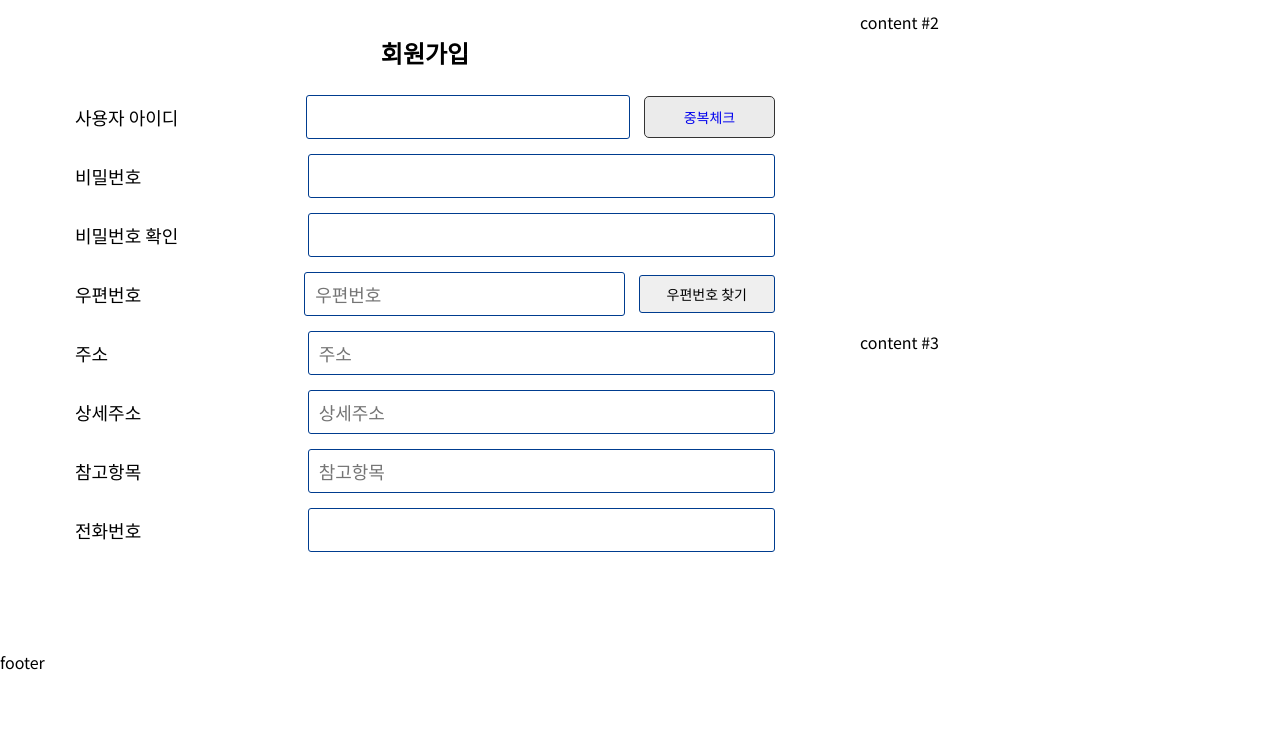
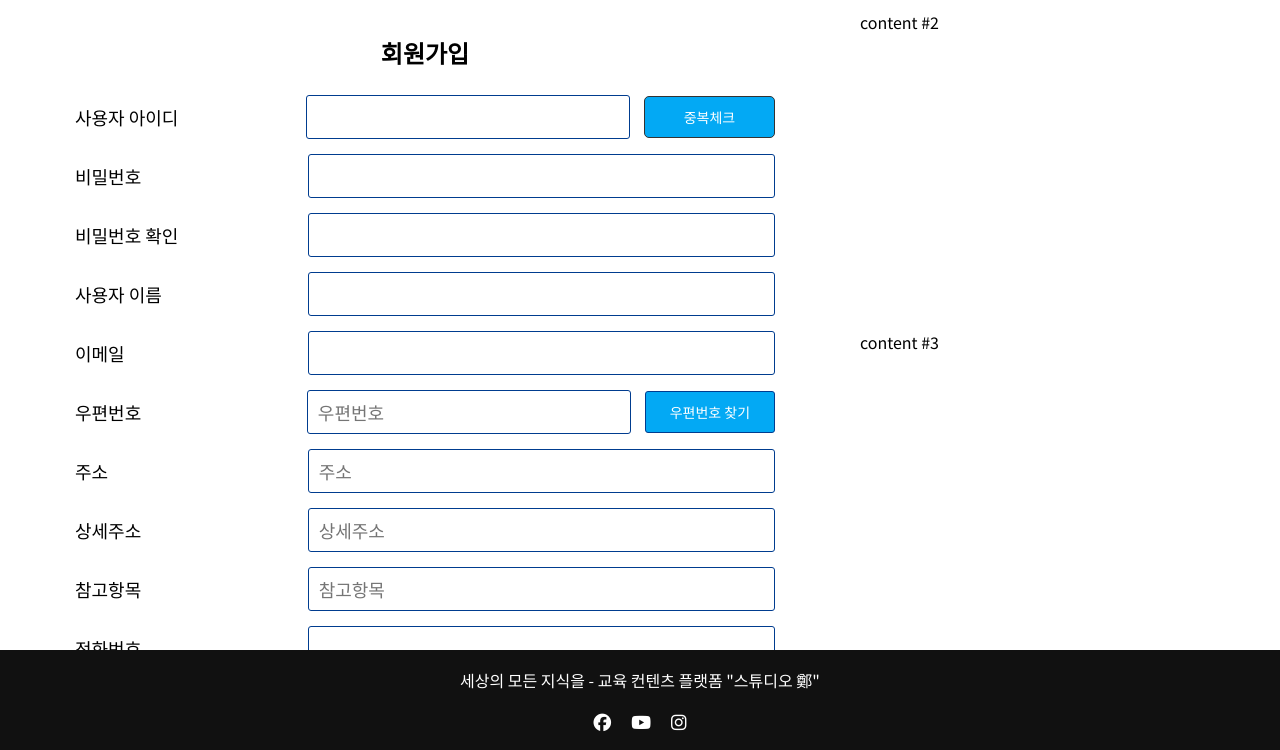
Before and after one commit to yousoo/total_service, a Django app: page /common/signup/ in a window 1280 px wide. Shown: the part 50-800 px from the top of the page. Run offline with Django 4.2, Linux system fonts and the light colour scheme; some libraries are stand-ins or nearby versions.

Commit message:
회원가입 기능구현

```diff
--- a/common/forms.py
+++ b/common/forms.py
@@ -1,5 +1,6 @@
 from django.contrib.auth.forms import UserCreationForm
 from .models import Member_info
+from django import forms
 
 """
 회원가입폼
@@ -15,7 +16,6 @@ class Member_infoForm(UserCreationForm):
         fields = ['username', 'password1', 'password2', 'email', 'member_name',
                   'zipcode', 'address1', 'address2', 'address3', 'phone']
 
-
 """
 회원정보 수정폼
 - 아이디는 제외
@@ -26,3 +26,6 @@ class Member_infoModyForm(UserCreationForm):
         model = Member_info
         fields = ['password1', 'password2', 'email', 'member_name',
                   'zipcode', 'address1', 'address2', 'address3', 'phone']
+
+        def clean(self):
+            form_data = self.cleand
--- a/common/models.py
+++ b/common/models.py
@@ -3,6 +3,7 @@ from django.contrib.auth.models import AbstractUser #사용자 user 모델 추
 
 class Member_info(AbstractUser):
     member_name = models.CharField(max_length=100)
+    email = models.EmailField(max_length=50)
     zipcode = models.CharField(max_length=10)
     address1 = models.CharField(max_length=255)
     address2 = models.CharField(max_length=255)
--- a/common/urls.py
+++ b/common/urls.py
@@ -1,8 +1,10 @@
 from django.urls import path
 from . import views
 
-app_name = 'member'
+app_name = 'common'
 
 urlpatterns = [
-    path('signup/', views.signup, name='signup')
+    path('signup/', views.signup, name='signup'),
+    path('signup/username_check', views.username_check, name='username_check'), #아이디중복 url은 다시 아이디중복 체크를 위한 views를 불러야 한다.
+    path('index/', views.index, name='index')
 ]
--- a/common/views.py
+++ b/common/views.py
@@ -1,10 +1,52 @@
 from .models import Member_info
 from django.shortcuts import render, redirect
 from django.contrib.auth import authenticate, login, logout
-from common.forms import Member_info, Member_infoModyForm
+from common.forms import Member_infoForm, Member_infoModyForm
 from django.contrib import messages
+from .models import Member_info
 from django.http import JsonResponse
+from django.views.decorators.csrf import csrf_exempt, csrf_protect #csrf토큰 일시해제
 
+@csrf_exempt #csfr토큰 일시해제한다.(주소받아오는 것)
 def signup(request):
-    context = {'title': '회원가입'}
+    if request.method == 'POST':
+        form = Member_infoForm(request.POST)
+        if form.is_valid():
+            form.save()
+            username = form.cleaned_data.get('username')
+            raw_password = form.cleaned_data.get('password1')
+            zipcode = form.cleaned_data.get('zipcode')
+            address1 = form.cleaned_data.get('address1')
+            address2 = form.cleaned_data.get('address2')
+            address3 = form.cleaned_data.get('address3')
+            phone = form.cleaned_data.get('phone')
+            user = authenticate(username=username, password=raw_password)
+            login(request, user)
+            return redirect('common: index')
+        else:
+            print(form.errors)
+    else:
+        form = Member_infoForm()
+    context = {'form': form, 'title': '회원가입'}
     return render(request, 'common/signup.html', context)
+
+"""
+사용자 아이디 중복체크
+1. username(사용자아이디)를 템플릿에서 받아온다.
+2. Member_info 모델에서 해당 username으로 검색한다.
+3. 검색결과가 있으면 is_user는 yes, 없으면 no를 템플릿에 돌려준다.
+"""
+def username_check(request):
+    username = request.GET['username']
+    if Member_info.objects.filter(username=username).exists():
+        user_exist = {
+            "is_user": "yes",
+        }
+    else:
+        user_exist = {
+            "is_user": "no",
+        }
+    return JsonResponse(user_exist)
+
+def index(request):
+    return render(request, 'common/index.html')
--- /dev/null
+++ b/static/css/footer.css
@@ -0,0 +1,33 @@
+.footer{
+    background: #111;
+    height: 100%;
+    width: 100%;
+    color: #fff;
+}
+
+p{
+    margin: 18px;
+    text-align: center;
+}
+
+.socials{
+    list-style: none;
+    display: flex;
+    align-items: center;
+    justify-content: center;
+    margin: 1rem 0 0.5rem;
+}
+
+.socials li{
+    margin: 0 10px;
+}
+
+.socials a{
+    text-decoration: none;
+    color: #fff;
+}
+
+.socials a i{
+    font-size: 1.1rem;
+    transition: color .4s ease;
+}
--- a/static/css/signup.css
+++ b/static/css/signup.css
@@ -61,3 +61,14 @@
     text-align: center;
     padding: 10px 0;
 }
+
+input.regsubmit, input#zipcode_button, div#user_check{
+    background: #03a9f4;
+    color: #fff;
+    cursor: pointer;
+    padding: 10px 0;
+}
+
+div#user_check a{
+    color: #fff;
+}
--- a/templates/base/base.html
+++ b/templates/base/base.html
@@ -17,7 +17,9 @@
     </div>
     <div class="content-small">content #2</div>
     <div class="content-small">content #3</div>
-    <div class="footer">footer</div>
+    <div class="footer">
+        {% include 'base/footer.html' %}
+    </div>
 </div>
 </body>
 </html>
--- /dev/null
+++ b/templates/base/footer.html
@@ -0,0 +1,18 @@
+{% load static %}
+
+{% block footer %}
+
+    <link rel="stylesheet" type="text/css" href="{% static 'css/footer.css' %}">
+    <script src="https://kit.fontawesome.com/2928f64603.js" crossorigin="anonymous"></script>
+    <footer>
+        <div class="footer-content">
+            <p>세상의 모든 지식을 - 교육 컨텐츠 플랫폼 "스튜디오 鄭"</p>
+            <ul class="socials">
+                <li><a href="#"><i class="fa-brands fa-facebook"></i></a></li>
+                <li><a href="#"><i class="fa-brands fa-youtube"></i></a></li>
+                <li><a href="#"><i class="fa-brands fa-instagram"></i></a></li>
+            </ul>
+        </div>
+    </footer>
+
+{% endblock %}
--- a/templates/base/navbar.html
+++ b/templates/base/navbar.html
@@ -13,7 +13,11 @@
         <li><a href="#">강좌찾기</a></li>
         <li><a href="#">강사찾기</a></li>
         <li><a href="#">학생찾기</a></li>
-        <li><a href="#">로그인</a></li>
+        {% if user.is_authenticated %}
+            <li><a href="#">로그아웃</a></li>
+        {% else %}
+            <li><a href="#">로그인</a></li>
+        {% endif %}
     </ul>
 </div>
 
--- /dev/null
+++ b/templates/common/index.html
@@ -0,0 +1,5 @@
+{% extends 'base/base.html' %}
+
+{% block content-large %}
+    {{ request.user }} 반가워요!
+{% endblock %}
--- a/templates/common/signup.html
+++ b/templates/common/signup.html
@@ -6,12 +6,12 @@
 
     <div class="form-container">
         <div class="title">회원가입</div>
-        <form action="" method="post">
+        <form action="" method="POST">
 
             <div class="input_field">
                 <label for="username" id="user_label">사용자 아이디</label>
                 <input type="text" name="username" id="username" required>
-                <div id="user_check"><a href="javascript:check()">중복체크</a></div>
+                <div id="user_check"><a href="javascript:user_check()">중복체크</a></div>
             </div>
             <div class="input_field">
                 <label for="password1">비밀번호</label>
@@ -21,7 +21,14 @@
                 <label for="password2">비밀번호 확인</label>
                 <input type="password" name="password2" id="password2" required minlength="8">
             </div>
-
+            <div class="input_field">
+                <label for="member_name" id="member_name">사용자 이름</label>
+                <input type="text" name="member_name" id="member_name" required>
+            </div>
+            <div class="input_field">
+                <label for="email" id="email">이메일</label>
+                <input type="text" name="email" id="email" required>
+            </div>
             <div class="input_field">
                 <label for="zipcode" id="zipcode_label">우편번호</label>
                 <input type="text" id="sample6_postcode" placeholder="우편번호" name="zipcode">
@@ -45,22 +52,51 @@
                 <label for="phone">전화번호</label>
                 <input type="text" name="phone" id="phone" required>
             </div>
-            <div class="input_field"></div>
+            <div class="input_field regisubmit">
+                <input type="submit" value="회원가입" class="regsubmit">
+            </div>
+        </form>
 
-
-
-
-
-
-{#            <div class="input_field"></div>#}
-
-
-
-        </form>
+        <div class="error-message">
+            {% if form.errors %}
+                {% for field in form %}
+                    {% for error in field.errors %}
+                            <p>{{ error }}</p>
+                    {% endfor %}
+                {% endfor %}
+            {% endif %}
+        </div>
     </div>
 
 <script src="//t1.daumcdn.net/mapjsapi/bundle/postcode/prod/postcode.v2.js"></script>
+
 <script>
+    const password1 = document.getElementById('password1')
+    {#password1.addEventListener('focusout', password1_check);#}
+
+    {#function password1_check(){#}
+    {#    const reg = new RegExp("^(?=.*[A-Za-z])(?=.*\d)(?=.*[@$!%*#?&])[A-Za-z\d@$!%*#?&]{8,}$");#}
+    {#    if(! reg.test(password1.value)){#}
+    {#        alert('패스워드는 최소 8자, 하나 이상의 문자,숫자, 특수문자가 포함되어야 합니다.');#}
+    {#    }#}
+    {#}#}
+
+    function user_check(){
+        const input_username = document.getElementById('username').value;
+        const url = 'username_check?username=' + input_username;
+        fetch(url)
+        .then(res => res.json())
+        .then(res => {
+            console.log(res.is_user)
+            if (res.is_user === 'yes'){
+                alert('이미 등록된 아이디입니다.')
+                document.getElementById('username').focus()
+            } else {
+                alert('이 아이디로 등록가능합니다.')
+            }
+        })
+    }
+
     function sample6_execDaumPostcode() {
         new daum.Postcode({
             oncomplete: function(data) {
@@ -108,22 +144,6 @@
             }
         }).open();
     }
-
-    function user_check(){
-        const input_username = document.getElementById('username').value;
-        const url = 'username_check?username=' + input_username;
-        fetch(url)
-        .then(res => res.json())
-        .then(res => {
-            console.log(res.is_user)
-            if (res.is_user === 'yes'){
-                alert('이미 등록된 아이디입니다.')
-                document.getElementById('username').focus()
-            } else {
-                alert('이 아이디로 등록가능합니다.')
-            }
-        })
-    }
 </script>
 
 
```
Also changed, not shown: common/migrations/0002_alter_member_info_email.py (added), db.sqlite3.
